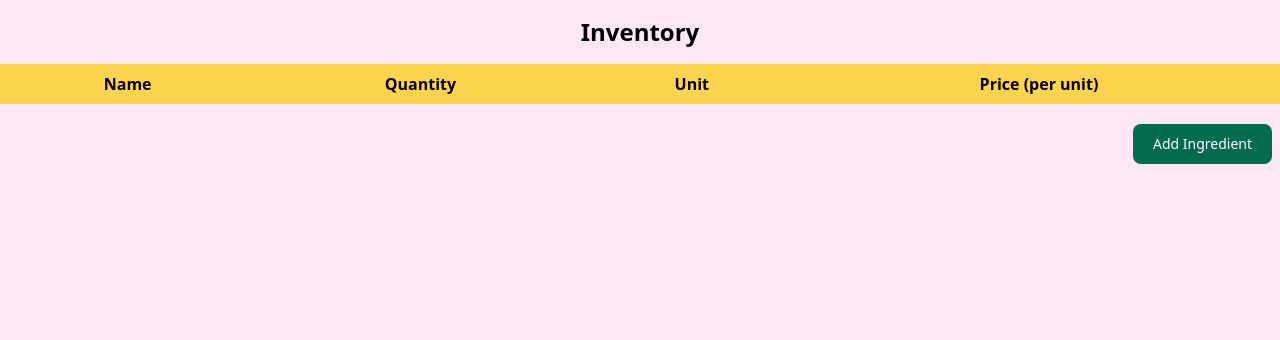
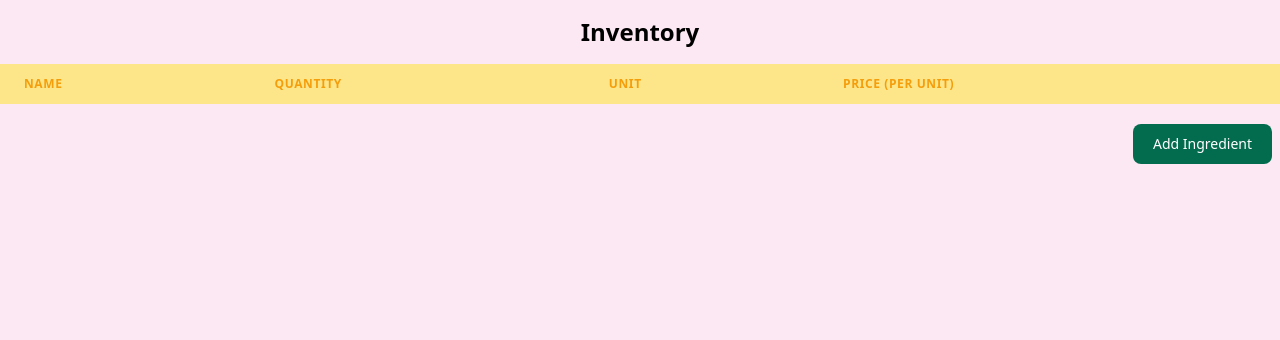
Before and after one commit to Ostyantic/django_delights, a Django app: page /inventory/ in a window 1280 px wide. Shown: the part 96-436 px from the top of the page. Run offline with Django 4.2, Linux system fonts and the light colour scheme; data that the repository does not hold is empty; style sheets or scripts are compiled from the project's sources; some libraries are stand-ins or nearby versions.

Commit message:
work from 420

```diff
--- a/templates/pages/inventory.html
+++ b/templates/pages/inventory.html
@@ -6,26 +6,28 @@
 {% block content %}
     <h2 class="text-center text-2xl font-bold mb-4">Inventory</h2>
     <div class="overflow-x-auto text-right">
-        <table class="table-auto text-center w-full">
-            <thead>
-                <tr class="bg-amber-300">
-                    <th class="px-4 py-2">Name</th>
-                    <th class="px-4 py-2">Quantity</th>
-                    <th class="px-4 py-2">Unit</th>
-                    <th class="px-4 py-2">Price (per unit)</th>
+        <table class="text-left overflow-y-auto bg-amber-200 table-auto w-full min-w-full divide-y divide-amber-200">
+            <thead class="bg-amber-200 text-xs font-medium text-amber-500 uppercase tracking-wider">
+            <tr class="">
+                <th class="px-6 py-3">Name</th>
+                <th class="px-6 py-3">Quantity</th>
+                <th class="px-6 py-3">Unit</th>
+                <th class="px-6 py-3">Price (per unit)</th>
+            </tr>
+            </thead>
+            <tbody class="bg-white divide-y divide-amber-200">
+            {% for item in ingredient_list %}
+                <tr class="even:bg-amber-100 hover:bg-amber-500 hover:text-amber-100 whitespace-nowrap">
+                    <td class="px-6 py-4">{{ item.name }}</td>
+                    <td class="px-6 py-4">{{ item.quantity }}</td>
+                    <td class="px-6 py-4">{{ item.unit }}</td>
+                    <td class="px-6 py-4">${{ item.price_per_unit|floatformat:2 }}</td>
                 </tr>
-            </thead>
-            <tbody>
-                {% for item in ingredient_list %}
-                    <tr class="text-center even:bg-amber-50 odd:bg-amber-100 hover:bg-amber-200">
-                        <td class="px-4 py-2">{{ item.name }}</td>
-                        <td class="px-4 py-2">{{ item.quantity }}</td>
-                        <td class="px-4 py-2">{{ item.unit }}</td>
-                        <td class="px-4 py-2">${{ item.price_per_unit }}</td>
-                    </tr>
-                {% endfor %}
+            {% endfor %}
             </tbody>
         </table>
-        <button class="mt-5 focus:outline-none text-white bg-green-700 hover:bg-green-800 focus:ring-4 focus:ring-green-300 font-medium rounded-lg text-sm px-5 py-2.5 me-2 mb-2 dark:bg-green-600 dark:hover:bg-green-700 dark:focus:ring-green-800">Add Ingredient</button>
+        <button class="mt-5 focus:outline-none text-white bg-green-700 hover:bg-green-800 focus:ring-4 focus:ring-green-300 font-medium rounded-lg text-sm px-5 py-2.5 me-2 mb-2">
+            Add Ingredient
+        </button>
     </div>
 {% endblock %}
--- a/templates/pages/purchases.html
+++ b/templates/pages/purchases.html
@@ -3,5 +3,9 @@
 {% block title %}Purchases{% endblock %}
 
 {% block content %}
-<h2>This is the Purchases Page</h2>
+<h2>Purchases</h2>
+    <br><br>
+    {% for purchase in purchase_list %}
+        <p>{{ purchase.date_purchased }} | {{ purchase.menu_item }} - ${{ purchase.menu_item.price }}</p>
+    {% endfor %}
 {% endblock %}
```
Also changed, not shown: templates/home.html (+1 -29 lines), templates/pages/menu.html (+35 -1 lines).
